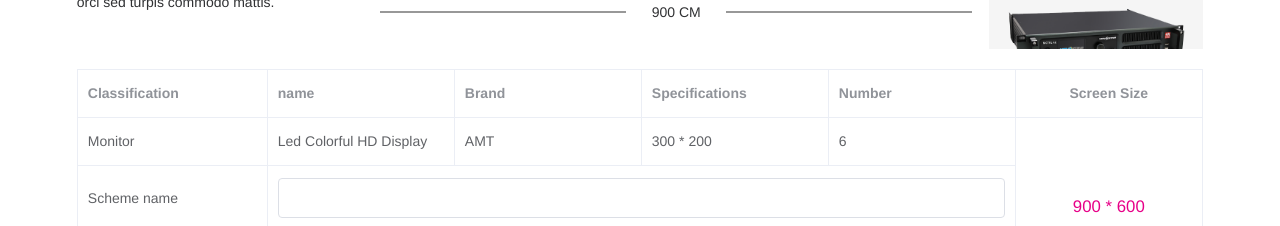
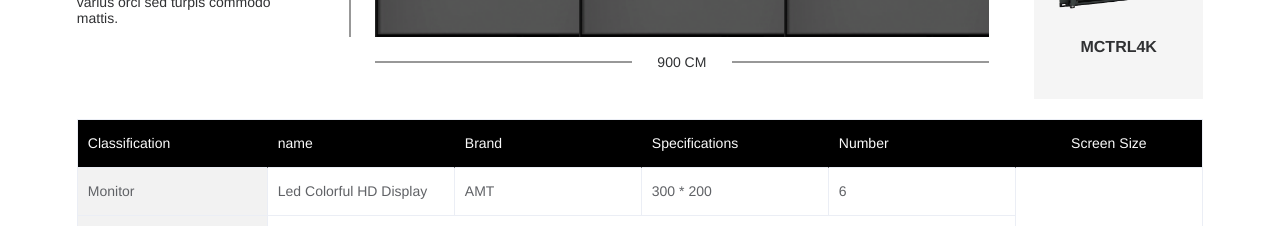
Before and after one commit to wx304196166/led_front_end, a Vue app: page /#/integration in a window 1280 px wide. Shown: the part 1434-1660 px from the top of the page. Built offline with nearby package versions, Linux system fonts and the light colour scheme.

Commit message:
集成对照UI修改表格颜色，上部分布局

```diff
--- a/src/views/integration/integration.vue
+++ b/src/views/integration/integration.vue
@@ -13,7 +13,6 @@
             Curabitur auctor tristique lobortis. Quisque bibendum, ipsum in feugiat pharetra, odio libero malesuada turpis, tempus fermentum augue est sit amet magna. Vestibulum bibendum lectus non mauris porta, sed blandit purus scelerisque. Sed consequat mollis ornare. Sed laoreet id dolor vitae facilisis. Mauris varius orci sed turpis commodo mattis.
           </li>
         </ul>
-        <div class="blank"></div>
         <ul class="operate clearfix">
           <li class="adjust">
             <ul v-for="(item,key) in adjust" :key="key" class="clearfix">
@@ -54,7 +53,6 @@
             </div>
           </li>
         </ul>
-        <div class="blank"></div>
         <div class="related">
           <related :list="list" @get-item="getItem" />
         </div>
@@ -285,17 +283,14 @@ $bright: #fafafa;
   }
 }
 .show-box {
-  height: 35.7143rem;
+  height: 550px;
   > ul,
   > div {
     float: left;
     height: 100%;
   }
-  .blank {
-    width: 1.5%;
-  }
   .show {
-    width: 21%;
+    width: 20%;
     .title {
       font-size: 1.2857rem;
       font-weight: 700;
@@ -315,7 +310,8 @@ $bright: #fafafa;
     }
   }
   .operate {
-    width: 57%;
+    width: 65%;
+    padding: 3.5714rem 4% 0 2%;
     padding-top: 3.5714rem;
     .adjust {
       display: flex;
@@ -402,7 +398,7 @@ $bright: #fafafa;
     }
   }
   .related {
-    width: 19%;
+    width: 15%;
   }
 }
 .parms-table {
@@ -452,5 +448,32 @@ $bright: #fafafa;
     height: 15px;
     border-radius: 0;
   }
+  .el-table_1_column_1 {
+    background-color: #f2f2f2;
+  }
+  .table-head th {
+    background-color: #000;
+    color: #fafafa;
+    font-weight: normal;
+    border-color: #000;
+  }
+  .el-table--enable-row-hover
+    .el-table__body
+    tr:hover
+    > td:not(.el-table_1_column_1) {
+    background-color: transparent;
+  }
+  .el-table--enable-row-hover
+    .el-table__body
+    tr:hover
+    > td.el-table_1_column_1 {
+    background-color: #f2f2f2;
+  }
+  // .has-gutter {
+  //   background-color: #000;
+  //   .table-head {
+  //     background-color: #000;
+  //   }
+  // }
 }
 </style>
```
